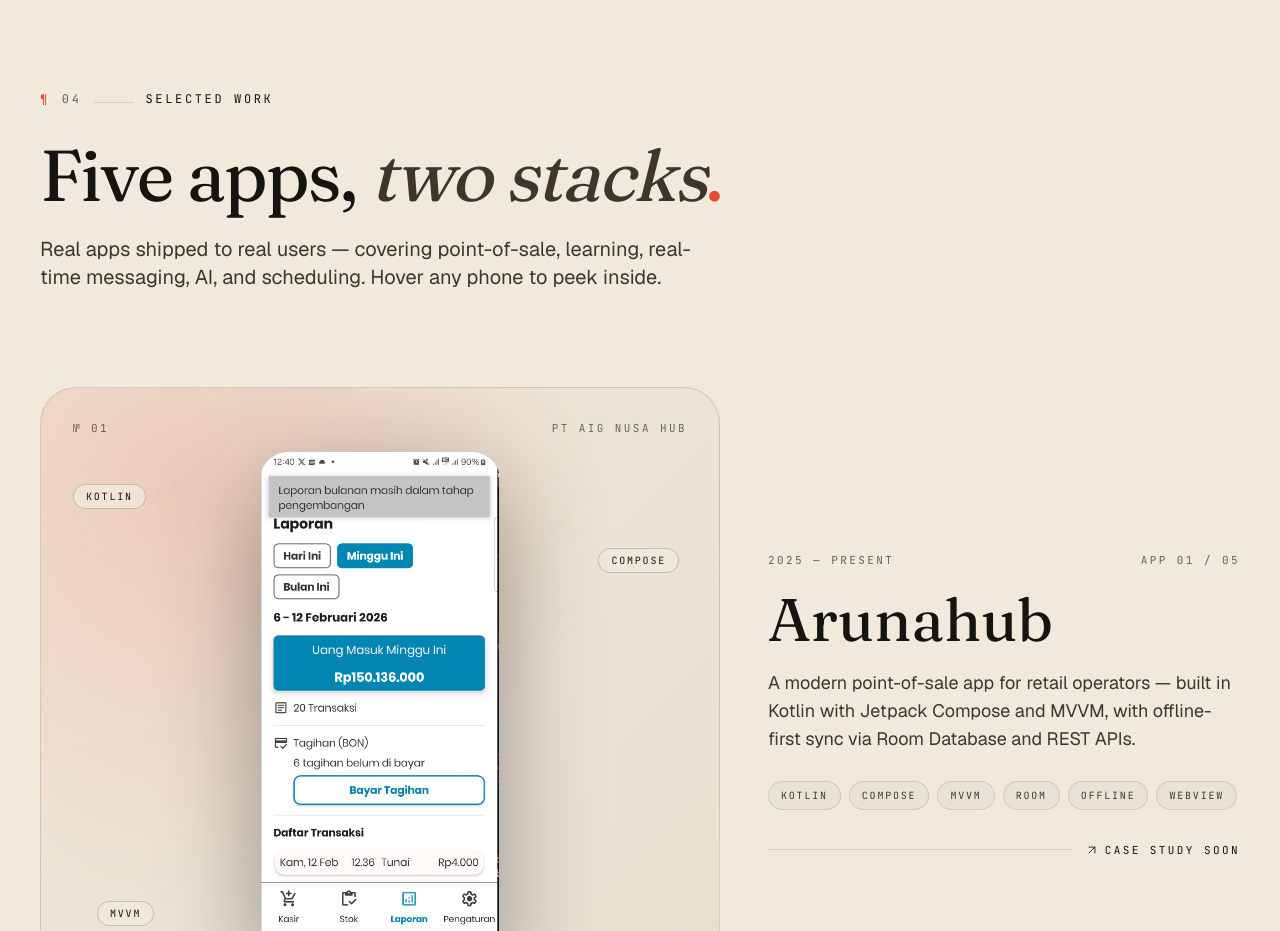
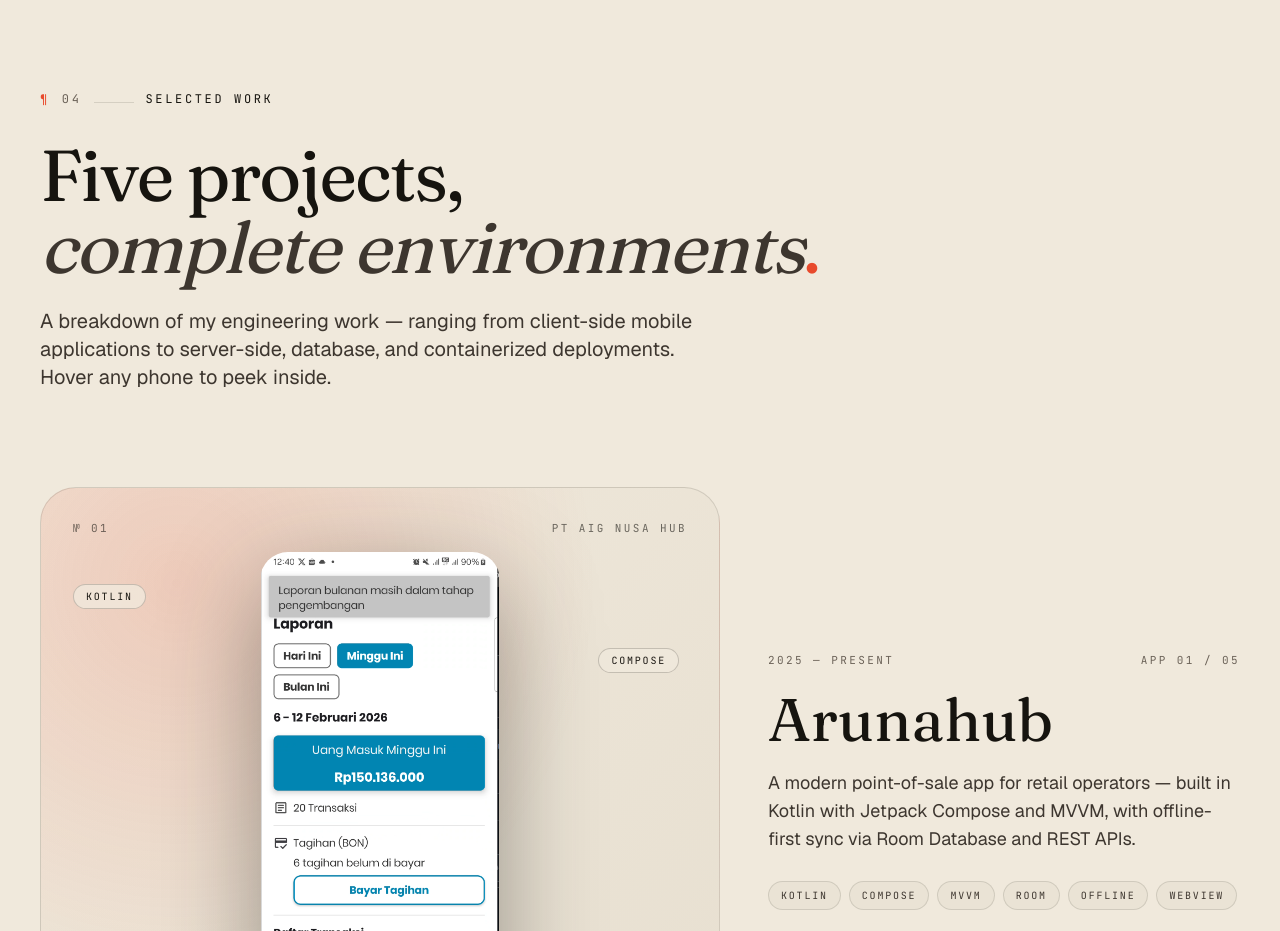
Before and after one commit to alifmaulanarizqi/portfolio, a Next.js app: page / in a window 1280 px wide. Shown: the part 4940-5871 px from the top of the page. Built offline with nearby package versions, Linux system fonts and the light colour scheme.

Commit message:
feat: update Section 4 header and description to focus on projects and environments

```diff
--- a/src/components/Projects.tsx
+++ b/src/components/Projects.tsx
@@ -28,9 +28,9 @@
 
         <Reveal delay={0.05}>
           <h2 className="mt-8 max-w-4xl font-display text-5xl leading-[0.95] tracking-tight text-ink md:text-7xl">
-            Five apps,{" "}
+            Five projects,{" "}
             <span className="italic text-ink-soft">
-              two&nbsp;stacks
+              complete&nbsp;environments
             </span>
             <span className="text-accent">.</span>
           </h2>
@@ -38,9 +38,9 @@
 
         <Reveal delay={0.1}>
           <p className="mt-6 max-w-2xl text-lg leading-relaxed text-ink-soft md:text-xl">
-            Real apps shipped to real users — covering point-of-sale, learning,
-            real-time messaging, AI, and scheduling. Hover any phone to peek
-            inside.
+            A breakdown of my engineering work — ranging from client-side mobile
+            applications to server-side, database, and containerized deployments.
+            Hover any phone to peek inside.
           </p>
         </Reveal>
 
```
